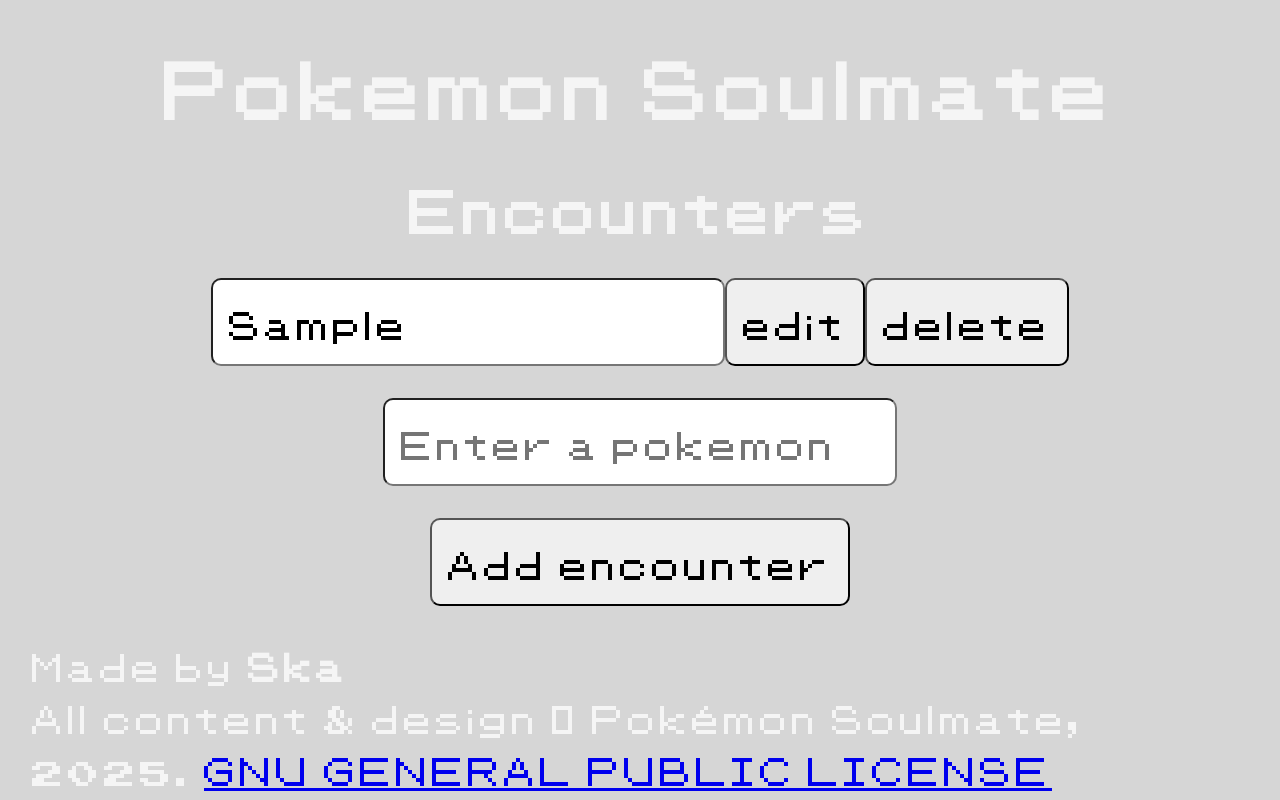
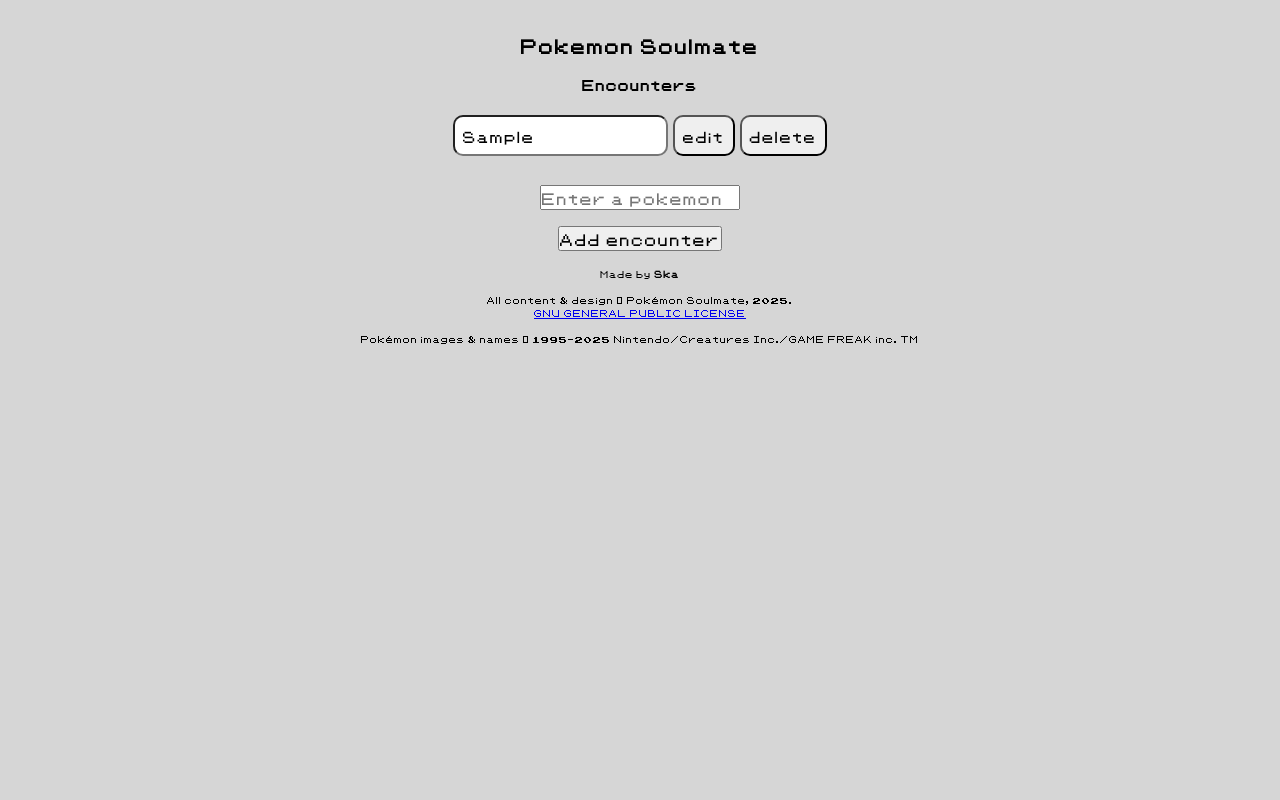
Before and after one commit to PalabraSka/pokemon_soulmate, a plain HTML site: page index.html in a window 1280 px wide. Both pictures are taken after typing "Sample" into the empty fields and a click on the button "Add encounter". Shown: the top 800 px of the page. Drawn offline with Linux system fonts and the light colour scheme.

Commit message:
Update style.css

```diff
--- a/static/styles/style.css
+++ b/static/styles/style.css
@@ -13,18 +13,43 @@
 body {
     padding: 2rem;
     background-color: #3333;
-    color: whitesmoke;
+    color: black;
     min-height: 100vh;
     display: flex;
     flex-direction: column;
     align-items: center;
-    gap: 2rem;
-    font-size: 2rem;
+    gap: 1rem;
+    font-size: 0.5rem;
 }
 
-input, button {
-    display: inline;
-    font-size: 2rem;
-    padding: 1rem;
+footer {
+    display: flex;
+    flex-direction: column;
+    align-items: center;
+}
+
+/* encounter styles */
+.encounter {
+    font-size: 0.8rem;
+    padding: 0.5rem;
     border-radius: 10px;
 }
+
+div.encounter {
+    margin-bottom: 0.5rem;
+    padding: 5px;
+    border-radius: 12px;
+}
+
+div.encounter:hover {
+    background: #FEFEFE;
+}
+
+input.encounter {
+    display: inline;
+}
+
+button.encounter {
+    display: inline;
+    margin-left: 5px;
+}
```
